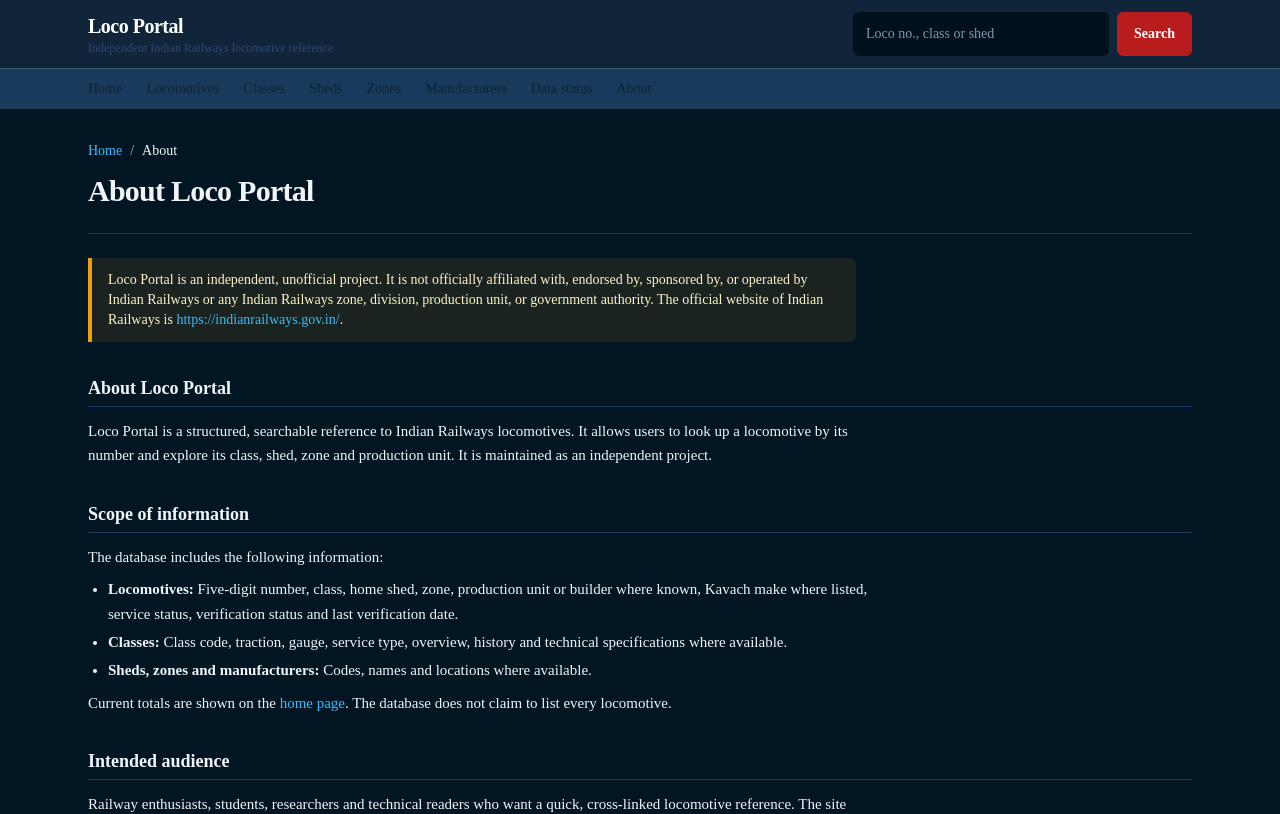
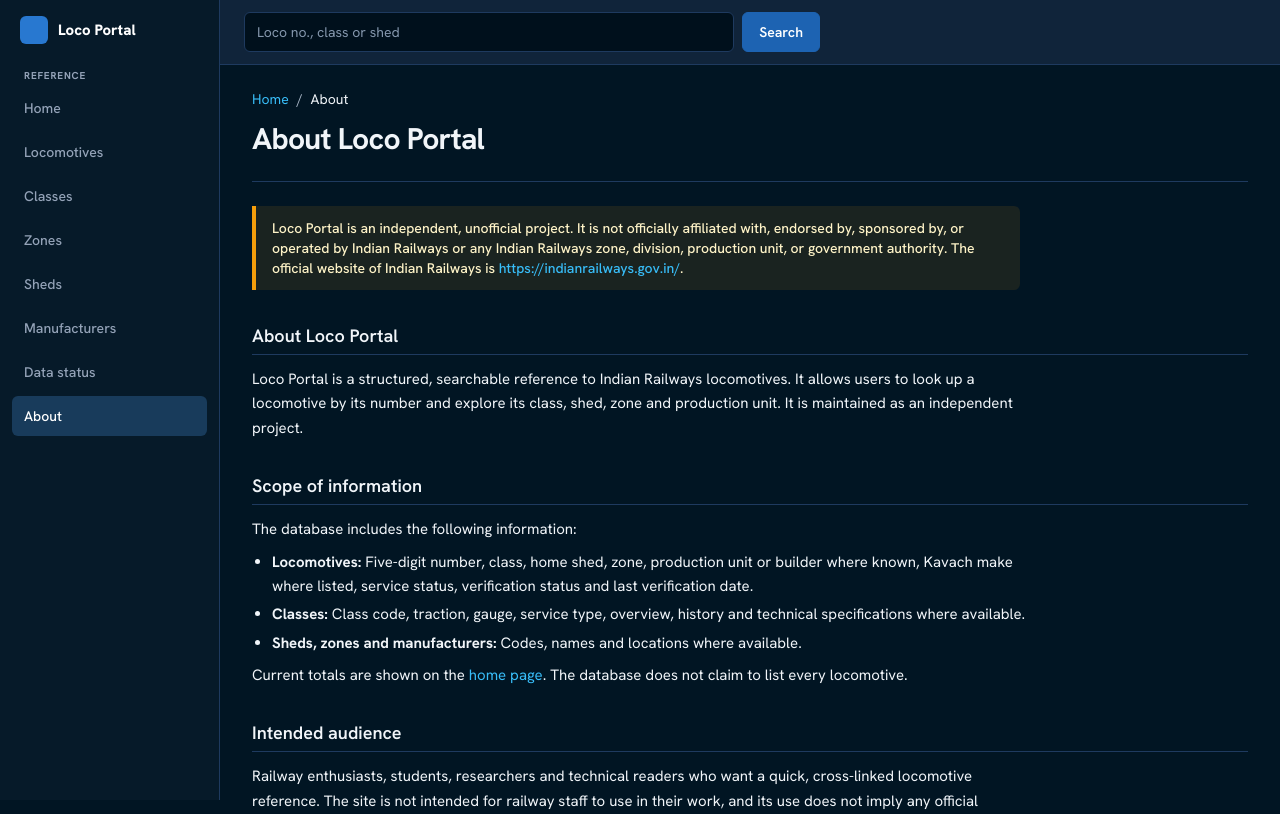
Before and after one commit to Chaitanyadurgeshweb/loco-db-final, a Next.js app: page /about in a window 1280 px wide. Shown: the top 814 px of the page. Built offline with nearby package versions, Linux system fonts and the light colour scheme.

Commit message:
Refresh Loco Portal Command Center UI

```diff
--- a/app/layout.tsx
+++ b/app/layout.tsx
@@ -1,9 +1,15 @@
 
 import "./globals.css";
-import type { Metadata } from "next";
+import type { Metadata, Viewport } from "next";
+import { Hanken_Grotesk, JetBrains_Mono } from "next/font/google";
 
-import SiteHeader from "@/components/SiteHeader";
+import AppShell from "@/components/AppShell";
 import SiteFooter from "@/components/SiteFooter";
+
+const sans = Hanken_Grotesk({ subsets: ["latin"], variable: "--font-sans", display: "swap" });
+const mono = JetBrains_Mono({ subsets: ["latin"], variable: "--font-mono", display: "swap" });
+
+export const viewport: Viewport = { width: "device-width", initialScale: 1, viewportFit: "cover", themeColor: "#011523" };
 
 export const metadata: Metadata = {
   title: {
@@ -25,17 +31,9 @@ export default function Root({
   children: React.ReactNode;
 }) {
   return (
-    <html lang="en">
+    <html lang="en" className={`${sans.variable} ${mono.variable}`}>
       <body>
-        <SiteHeader />
-        <main
-          id="main"
-          tabIndex={-1}
-          className="container-page flex-1 w-full py-8 focus:outline-none"
-        >
-          {children}
-        </main>
-        <SiteFooter />
+        <AppShell footer={<SiteFooter />}>{children}</AppShell>
       </body>
     </html>
   );
```
